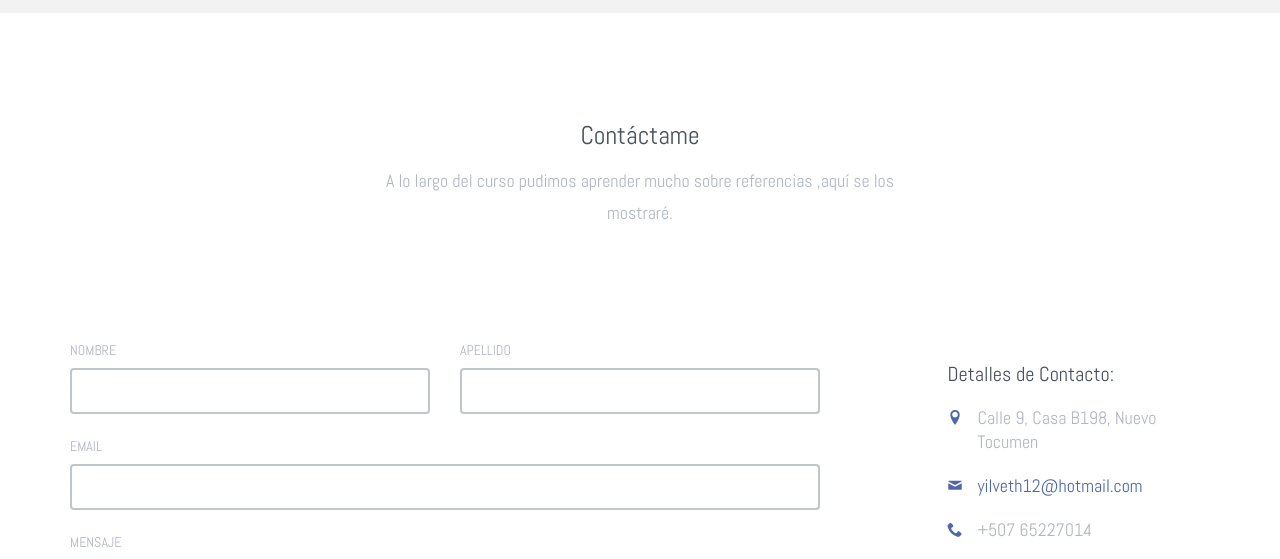
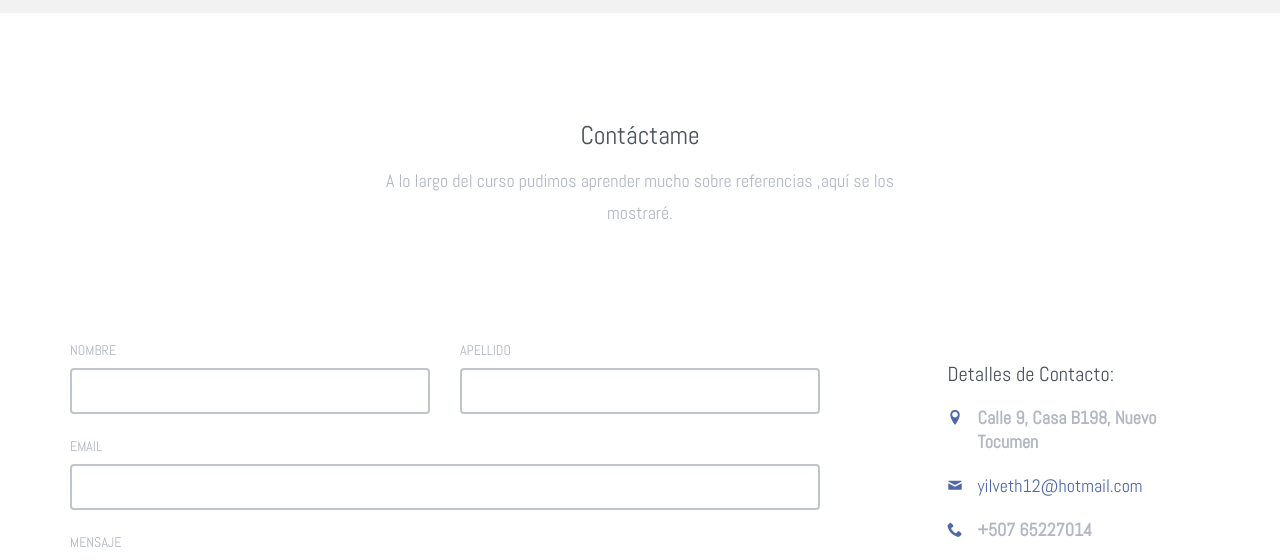
Before and after one commit to YilvethJ/Mi_Semestral, a website: page contact.html in a window 1280 px wide. Shown: the part 153-712 px from the top of the page. Drawn offline with Linux system fonts and the light colour scheme; some packages are replaced by stand-ins of ours; no server answers; files whose address does not match are found by name.

Commit message:
Update contact.html

```diff
--- a/contact.html
+++ b/contact.html
@@ -94,9 +94,9 @@
         <div class="col-md-3 col-md-push-1 probootstrap-animate">
           <h4>Detalles de Contacto:</h4>
           <ul class="with-icon colored">
-            <li><i class="icon-location2"></i> <span>Calle 9, Casa B198, Nuevo Tocumen</span></li>
+            <li><i class="icon-location2"></i> <span><strong>Calle 9, Casa B198, Nuevo Tocumen</strong></span></li>
             <li><i class="icon-mail"></i><span><a href="mailto:yilveth12@hotmail.com">yilveth12@hotmail.com</a></span></li>
-            <li><i class="icon-phone2"></i><span>+507 65227014</span></li>
+            <li><i class="icon-phone2"></i><span><strong>+507 65227014</strong></span></li>
             <li><i class="icon-facebook"></i><span><a href="https://www.facebook.com/yilveth.jacobcoronado?ref=bookmarks"> Yilveth Jacob Coronado</a></span></li>
             <li><i class="icon-instagram"></i><span><a href="https://www.instagram.com/kristell_coronado/"> Kristell_Coronado</a></span></li>
 
```
